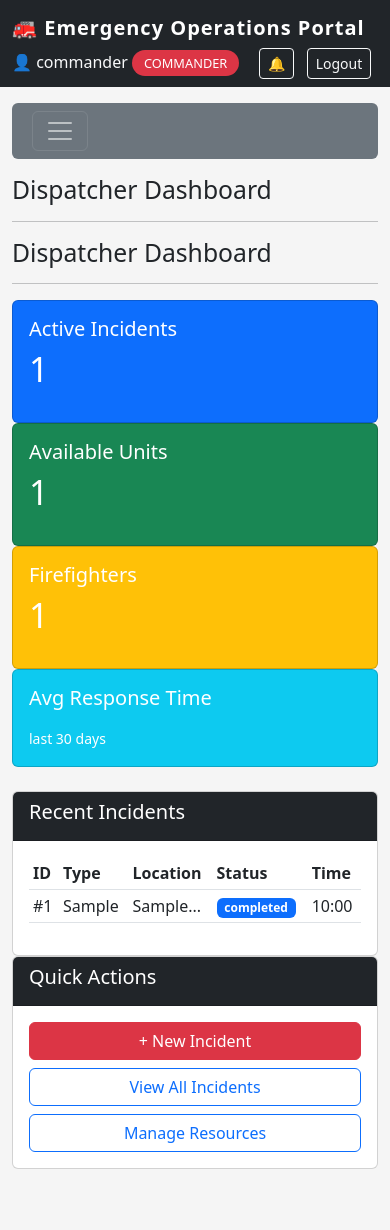
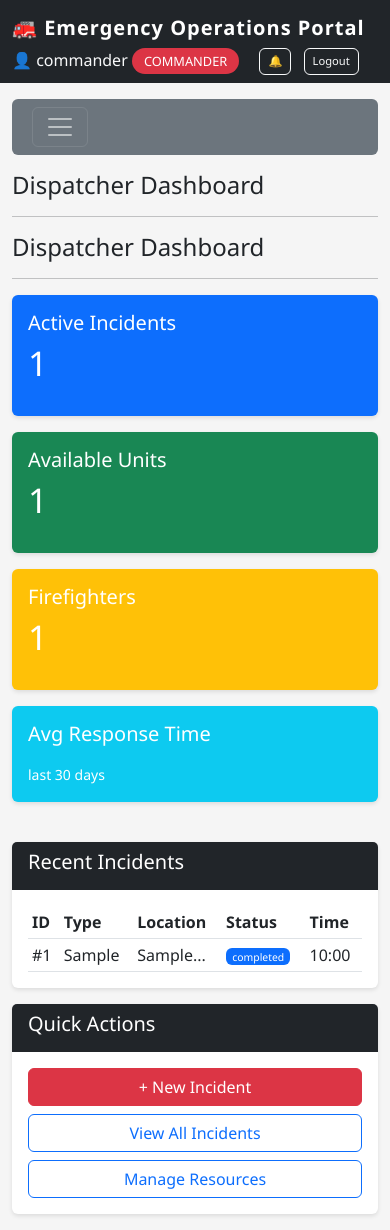
Before and after one commit to codingburgas/iara-gdbpzn-VATenev23, a Flask app: page /dispatcher/dashboard in a window 390 px wide. Before the commit the page ends 1169 px from the top, so only its background shows below. Run offline with Flask 3, Linux system fonts and the light colour scheme; a user stored in the database is signed in; tables that the repository leaves empty hold one stand-in row (values such as "Sample post"); data that the repository does not hold is empty; some libraries are stand-ins or nearby versions.

Commit message:
Add mobile responsive design with external CSS

```diff
--- /dev/null
+++ b/app/static/css/main.css
@@ -0,0 +1,154 @@
+/* Main Styles - base styles for all pages */
+
+body {
+    background: #f5f5f5;
+    font-family: 'Segoe UI', Tahoma, Geneva, Verdana, sans-serif;
+}
+
+/* Navbar */
+.navbar-brand {
+    font-weight: bold;
+    letter-spacing: 1px;
+}
+
+.role-badge {
+    background: #dc3545;
+    color: white;
+    padding: 4px 12px;
+    border-radius: 20px;
+    font-size: 0.8rem;
+    text-transform: uppercase;
+}
+
+.notification-badge {
+    position: absolute;
+    top: 0;
+    right: 0;
+    transform: translate(50%, -50%);
+}
+
+/* Dropdown Menus */
+.navbar-nav .nav-link {
+    color: rgba(255, 255, 255, 0.8);
+}
+
+.navbar-nav .nav-link:hover {
+    color: white;
+}
+
+.dropdown-menu {
+    background-color: #343a40;
+}
+
+.dropdown-item {
+    color: white;
+}
+
+.dropdown-item:hover {
+    background-color: #dc3545;
+    color: white;
+}
+
+/* Cards */
+.card {
+    border: none;
+    box-shadow: 0 2px 4px rgba(0, 0, 0, 0.1);
+    margin-bottom: 1.5rem;
+}
+
+.card-header {
+    border-bottom: none;
+}
+
+/* Stats Cards */
+.stat-card {
+    transition: transform 0.2s;
+}
+
+.stat-card:hover {
+    transform: translateY(-5px);
+}
+
+/* Tables */
+.table-responsive {
+    border-radius: 8px;
+}
+
+.table {
+    margin-bottom: 0;
+}
+
+/* Buttons */
+.btn {
+    border-radius: 6px;
+    font-weight: 500;
+    transition: all 0.2s;
+}
+
+.btn:hover {
+    transform: translateY(-1px);
+}
+
+.btn:active {
+    transform: translateY(0);
+}
+
+/* Forms */
+.form-control, .form-select {
+    border-radius: 6px;
+    border: 1px solid #ddd;
+    padding: 0.6rem 0.75rem;
+}
+
+.form-control:focus, .form-select:focus {
+    border-color: #dc3545;
+    box-shadow: 0 0 0 0.2rem rgba(220, 53, 69, 0.25);
+}
+
+/* Badges */
+.badge {
+    font-weight: 500;
+    padding: 0.4em 0.8em;
+}
+
+/* Alerts */
+.alert {
+    border: none;
+    border-radius: 8px;
+}
+
+/* Progress Bars */
+.progress {
+    border-radius: 10px;
+    background-color: #e9ecef;
+}
+
+.progress-bar {
+    border-radius: 10px;
+}
+
+/* Modals */
+.modal-content {
+    border-radius: 12px;
+    border: none;
+}
+
+.modal-header {
+    border-bottom: none;
+    border-radius: 12px 12px 0 0;
+}
+
+.modal-footer {
+    border-top: none;
+}
+
+/* Charts */
+canvas {
+    max-height: 300px;
+}
+
+/* Map */
+#map {
+    border-radius: 8px;
+    box-shadow: 0 2px 8px rgba(0, 0, 0, 0.1);
+}
--- /dev/null
+++ b/app/static/css/responsive.css
@@ -0,0 +1,182 @@
+/* Mobile Responsive Styles */
+
+/* Small devices (phones, 576px and down) */
+@media (max-width: 576px) {
+    /* Typography */
+    h1 {
+        font-size: 1.8rem;
+    }
+
+    h2 {
+        font-size: 1.5rem;
+    }
+
+    h3 {
+        font-size: 1.25rem;
+    }
+
+    /* Cards */
+    .card-body {
+        padding: 1rem;
+    }
+
+    /* Stats cards - 2 per row on mobile */
+    .stats-card {
+        margin-bottom: 0.75rem;
+    }
+
+    .stats-card .display-4 {
+        font-size: 2rem;
+    }
+
+    /* Buttons - full width on mobile */
+    .btn-group {
+        display: flex;
+        flex-wrap: wrap;
+        gap: 0.5rem;
+    }
+
+    .btn-group .btn {
+        flex: 1;
+        min-width: 80px;
+    }
+
+    /* Navbar adjustments */
+    .navbar .btn-sm {
+        padding: 0.25rem 0.5rem;
+        font-size: 0.7rem;
+    }
+
+    /* Tables - make scrollable */
+    .table-responsive {
+        overflow-x: auto;
+        -webkit-overflow-scrolling: touch;
+    }
+
+    .table td, .table th {
+        white-space: nowrap;
+    }
+
+    /* Forms - prevent zoom on iOS */
+    .form-control, .form-select {
+        font-size: 16px;
+    }
+
+    /* Modals - full width on mobile */
+    .modal-dialog {
+        margin: 0.5rem;
+    }
+
+    /* Dashboard cards */
+    .dashboard-stats .col-6 {
+        padding: 0 0.5rem;
+    }
+
+    /* Badges */
+    .badge {
+        font-size: 0.65rem;
+        padding: 0.3em 0.6em;
+    }
+
+    /* Map height */
+    #map {
+        height: 400px !important;
+    }
+
+    /* Chat messages */
+    .chat-message {
+        font-size: 0.9rem;
+    }
+
+    /* Button groups */
+    .btn-group-sm .btn {
+        padding: 0.2rem 0.4rem;
+        font-size: 0.7rem;
+    }
+}
+
+/* Medium devices (tablets, 768px and down) */
+@media (max-width: 768px) {
+    /* Cards spacing */
+    .card {
+        margin-bottom: 1rem;
+    }
+
+    /* Dashboard stats - 2 per row */
+    .dashboard-stats .col-md-3 {
+        flex: 0 0 50%;
+        max-width: 50%;
+    }
+
+    /* Navbar dropdowns */
+    .dropdown-menu {
+        position: absolute !important;
+        max-width: 90vw;
+    }
+
+    /* Tables */
+    .table-responsive {
+        overflow-x: auto;
+    }
+
+    /* Form groups */
+    .form-group {
+        margin-bottom: 1rem;
+    }
+}
+
+/* Large devices (laptops, 992px and up) */
+@media (min-width: 992px) {
+    .container-fluid {
+        padding-left: 2rem;
+        padding-right: 2rem;
+    }
+}
+
+/* Touch-friendly adjustments for mobile */
+@media (hover: none) and (pointer: coarse) {
+    /* Larger touch targets */
+    .btn,
+    .nav-link,
+    .dropdown-item,
+    .list-group-item {
+        min-height: 44px;
+        display: flex;
+        align-items: center;
+    }
+
+    /* Better spacing for touch */
+    .btn-group .btn {
+        padding: 0.6rem 0.8rem;
+    }
+
+    /* Remove hover effects on touch */
+    .btn:hover {
+        transform: none;
+    }
+
+    .stat-card:hover {
+        transform: none;
+    }
+}
+
+/* Print styles */
+@media print {
+    .navbar,
+    .btn-group,
+    .btn,
+    .no-print {
+        display: none !important;
+    }
+
+    body {
+        background: white;
+        padding: 0;
+        margin: 0;
+    }
+
+    .card {
+        box-shadow: none;
+        border: 1px solid #ddd;
+    }
+}
--- /dev/null
+++ b/app/static/css/theme.css
@@ -0,0 +1,49 @@
+/* Theme Colors and Variables */
+
+:root {
+    --primary-color: #dc3545;
+    --secondary-color: #6c757d;
+    --success-color: #28a745;
+    --info-color: #17a2b8;
+    --warning-color: #ffc107;
+    --danger-color: #dc3545;
+    --dark-color: #343a40;
+    --light-color: #f8f9fa;
+
+    --spacing-xs: 0.25rem;
+    --spacing-sm: 0.5rem;
+    --spacing-md: 1rem;
+    --spacing-lg: 1.5rem;
+    --spacing-xl: 2rem;
+
+    --border-radius: 8px;
+    --border-radius-sm: 4px;
+    --border-radius-lg: 12px;
+
+    --shadow-sm: 0 2px 4px rgba(0, 0, 0, 0.1);
+    --shadow-md: 0 4px 8px rgba(0, 0, 0, 0.1);
+    --shadow-lg: 0 8px 16px rgba(0, 0, 0, 0.1);
+}
+
+/* Status Colors */
+.bg-status-reported { background-color: #0d6efd; }
+.bg-status-dispatched { background-color: #20c997; }
+.bg-status-on-scene { background-color: #ffc107; }
+.bg-status-closed { background-color: #6c757d; }
+
+/* Priority Colors */
+.text-priority-urgent { color: #dc3545; }
+.text-priority-high { color: #fd7e14; }
+.text-priority-normal { color: #20c997; }
+.text-priority-low { color: #6c757d; }
+
+.bg-priority-urgent { background-color: #dc3545; }
+.bg-priority-high { background-color: #fd7e14; }
+.bg-priority-normal { background-color: #20c997; }
+.bg-priority-low { background-color: #6c757d; }
+
+/* Incident Type Colors */
+.bg-type-fire { background-color: #dc3545; }
+.bg-type-rescue { background-color: #28a745; }
+.bg-type-accident { background-color: #ffc107; }
+.bg-type-hazmat { background-color: #fd7e14; }
--- a/app/templates/public/base.html
+++ b/app/templates/public/base.html
@@ -2,9 +2,12 @@
 <html lang="en">
 <head>
     <meta charset="UTF-8">
-    <meta name="viewport" content="width=device-width, initial-scale=1.0">
+    <meta name="viewport" content="width=device-width, initial-scale=1.0, user-scalable=yes">
     <title>{% block title %}Burgas Fire Department{% endblock %}</title>
     <link href="https://cdn.jsdelivr.net/npm/bootstrap@5.3.0/dist/css/bootstrap.min.css" rel="stylesheet">
+    <link rel="stylesheet" href="{{ url_for('static', filename='css/main.css') }}">
+    <link rel="stylesheet" href="{{ url_for('static', filename='css/responsive.css') }}">
+    <link rel="stylesheet" href="{{ url_for('static', filename='css/theme.css') }}">
     <style>
         .emergency-banner {
             background: #dc3545;
--- a/app/templates/staff/base.html
+++ b/app/templates/staff/base.html
@@ -2,20 +2,12 @@
 <html lang="en">
 <head>
     <meta charset="UTF-8">
-    <meta name="viewport" content="width=device-width, initial-scale=1.0">
+    <meta name="viewport" content="width=device-width, initial-scale=1.0, user-scalable=yes">
     <title>Emergency Operations Portal</title>
     <link href="https://cdn.jsdelivr.net/npm/bootstrap@5.3.0/dist/css/bootstrap.min.css" rel="stylesheet">
-    <style>
-        body { background: #f5f5f5; }
-        .navbar-brand { font-weight: bold; letter-spacing: 1px; }
-        .role-badge { background: #dc3545; color: white; padding: 4px 12px; border-radius: 20px; font-size: 0.8rem; text-transform: uppercase; }
-        .notification-badge { position: absolute; top: 0; right: 0; transform: translate(50%, -50%); }
-        .navbar-nav .nav-link { color: rgba(255,255,255,0.8); }
-        .navbar-nav .nav-link:hover { color: white; }
-        .dropdown-menu { background-color: #343a40; }
-        .dropdown-item { color: white; }
-        .dropdown-item:hover { background-color: #dc3545; color: white; }
-    </style>
+    <link rel="stylesheet" href="{{ url_for('static', filename='css/main.css') }}">
+    <link rel="stylesheet" href="{{ url_for('static', filename='css/responsive.css') }}">
+    <link rel="stylesheet" href="{{ url_for('static', filename='css/theme.css') }}">
 </head>
 <body>
     <nav class="navbar navbar-dark bg-dark">
@@ -155,7 +147,7 @@
             </div>
         </div>
     </div>
-
+    <script src="{{ url_for('static', filename='js/main.js') }}"></script>
     <script src="https://cdn.jsdelivr.net/npm/bootstrap@5.3.0/dist/js/bootstrap.bundle.min.js"></script>
     <script>
     function updateNotificationCount() {
```
Also changed, not shown: app/static/js/main.js (added, +52 -0 lines), instance/database.db.
